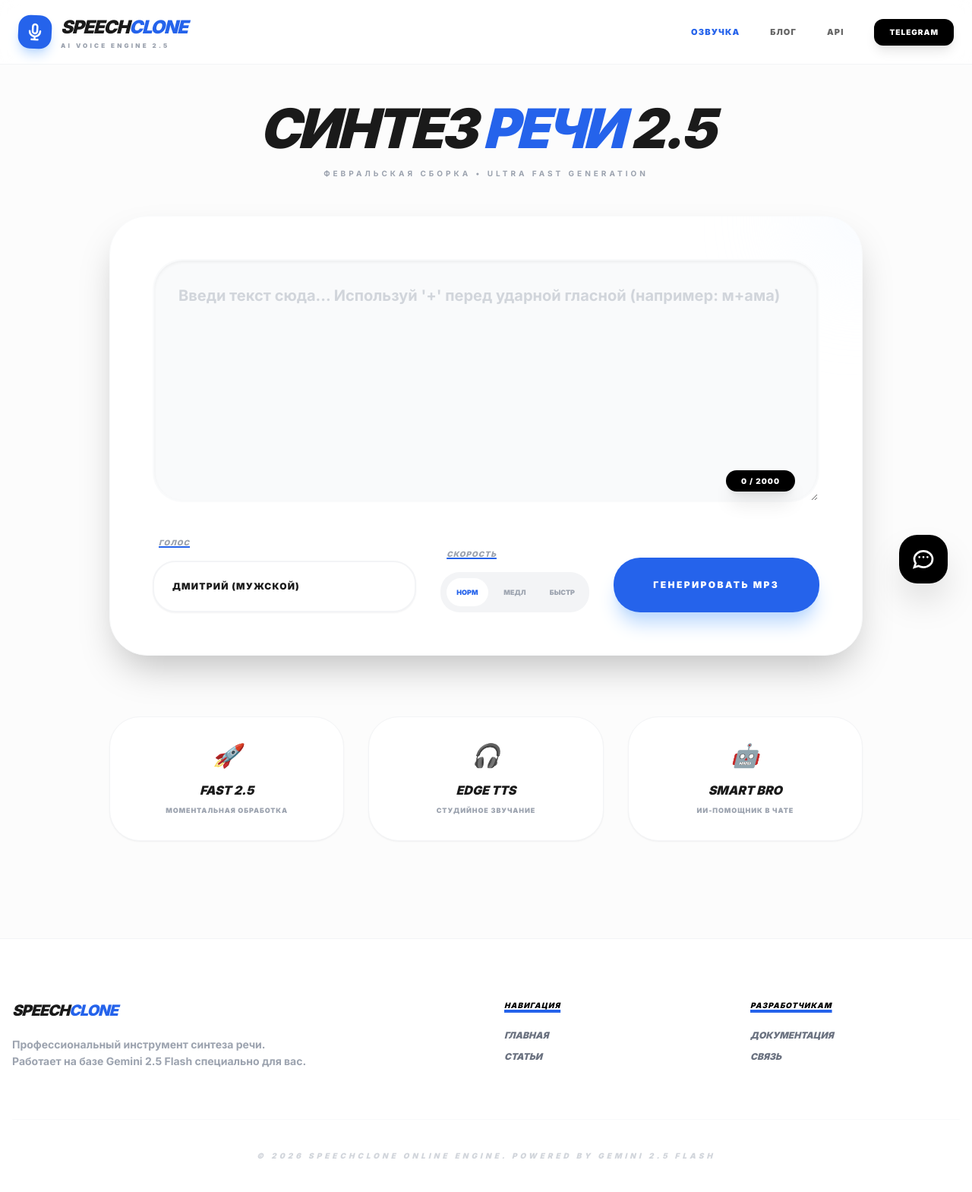
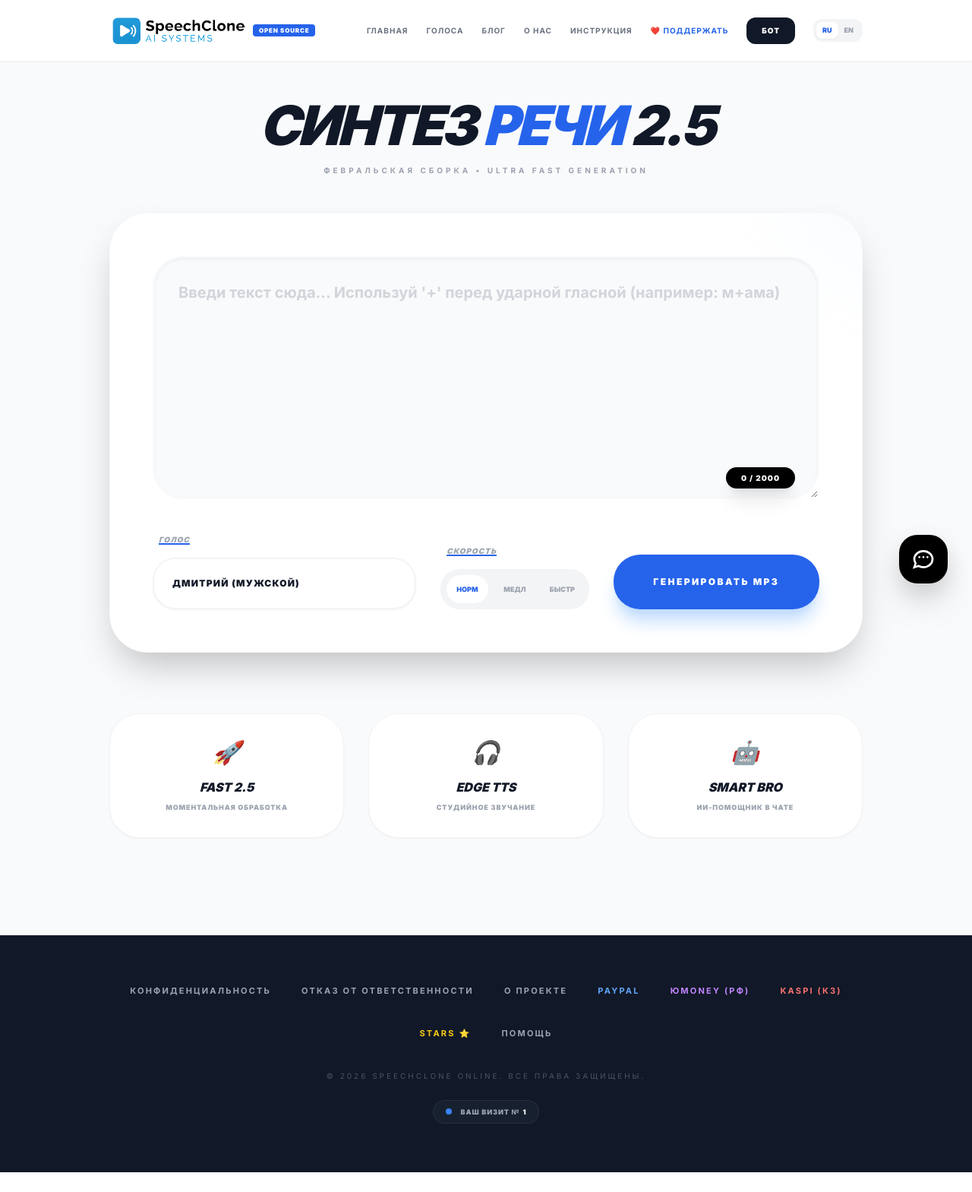
Before and after one commit to olvereal-cpu/speech-clone, a FastAPI app: page / in a window 1280 px wide. Shown: the whole page at 76% size. After the commit the page ends 1543 px from the top, so only its background shows below. Run offline with FastAPI, Linux system fonts and the light colour scheme; parts of the project's set-up code (start-up, migrations or seed data) failed here and were passed over; some libraries are stand-ins or nearby versions.

Commit message:
Update base.html

```diff
--- a/templates/base.html
+++ b/templates/base.html
@@ -3,74 +3,157 @@
 <head>
     <meta charset="UTF-8">
     <meta name="viewport" content="width=device-width, initial-scale=1.0">
-    <meta name="description" content="SpeechClone — профессиональная озвучка текста нейросетью Gemini 2.5 бесплатно.">
-    <title>{% block title %}SpeechClone — ИИ Озвучка текста онлайн{% endblock %}</title>
+
+    <title>{% block title %}SpeechClone AI — Озвучка текста нейросетью онлайн бесплатно{% endblock %}</title>
+    <meta name="description" content="{% block description %}Бесплатная озвучка текста нейросетями онлайн. Более 50 реалистичных голосов, поддержка ударений и скачивание в MP3. Лучший сервис для создания аудио из текста.{% endblock %}">
+    <meta name="keywords" content="озвучка текста, нейросеть голос, текст в речь, синтез речи онлайн, SpeechClone, скачать озвучку mp3">
+
+    <meta property="og:type" content="website">
+    <meta property="og:url" content="https://speechclone.online/">
+    <meta property="og:title" content="SpeechClone AI — Профессиональная озвучка текста">
+    <meta property="og:description" content="Озвучивайте тексты живыми голосами нейросетей. Бесплатно, быстро и качественно.">
+    <meta property="og:image" content="{{ url_for('static', path='logo.png') }}">
+
+    <meta property="twitter:card" content="summary_large_image">
+    <meta property="twitter:url" content="https://speechclone.online/">
+    <meta property="twitter:title" content="SpeechClone AI — Озвучка текста">
+    <meta property="twitter:description" content="Бесплатный синтез речи онлайн. MP3 скачивание.">
+    <meta property="twitter:image" content="{{ url_for('static', path='logo.png') }}">
+
+    <link rel="icon" type="image/png" href="{{ url_for('static', path='favicon.png') }}">
+    <link rel="canonical" href="https://speechclone.online/" />
+
+    <!-- Google Tag Manager -->
+    <script async src="https://www.googletagmanager.com/gtag/js?id=G-CHHSM6PFGH"></script>
+    <script>
+      window.dataLayer = window.dataLayer || [];
+      function gtag(){dataLayer.push(arguments);}
+      gtag('js', new Date());
+      gtag('config', 'G-CHHSM6PFGH');
+    </script>
+
+    <!-- Google AdSense -->
+    <script async src="https://pagead2.googlesyndication.com/pagead/js/adsbygoogle.js?client=ca-pub-2792779022553212" crossorigin="anonymous"></script>
 
     <script src="https://cdn.tailwindcss.com"></script>
-    <link href="https://fonts.googleapis.com/css2?family=Inter:wght@400;500;600;700;800;900&display=swap" rel="stylesheet">
+    <link rel="preconnect" href="https://fonts.googleapis.com">
+    <link rel="preconnect" href="https://fonts.gstatic.com" crossorigin>
+    <link href="https://fonts.googleapis.com/css2?family=Inter:wght@400;600;700;900&display=swap" rel="stylesheet">
 
     <style>
-        body { font-family: 'Inter', sans-serif; background-color: #fcfcfc; color: #1a1a1a; scroll-behavior: smooth; }
-        .nav-link { font-size: 11px; font-weight: 900; text-transform: uppercase; letter-spacing: 0.1em; color: #666; transition: 0.3s; }
-        .nav-link:hover { color: #2563eb; }
+        body { font-family: 'Inter', sans-serif; }
+        .transition-all { transition: all 0.3s ease; }
         .animate-fade-in { animation: fadeIn 0.5s ease-out; }
         @keyframes fadeIn { from { opacity: 0; transform: translateY(10px); } to { opacity: 1; transform: translateY(0); } }
+        html { scroll-behavior: smooth; }
+        #chat-widget { filter: drop-shadow(0 10px 15px rgba(0,0,0,0.1)); }
     </style>
 </head>
-<body class="selection:bg-blue-100">
-    <!-- ШАПКА И МЕНЮ -->
-    <header class="sticky top-0 z-[100] border-b border-gray-100 bg-white/80 backdrop-blur-md">
-        <div class="max-w-7xl mx-auto px-4 sm:px-6">
-            <div class="flex justify-between items-center py-5">
-                <a href="/" class="flex items-center gap-3 group">
-                    <div class="w-11 h-11 bg-blue-600 rounded-2xl flex items-center justify-center rotate-3 group-hover:rotate-6 transition-all shadow-lg shadow-blue-200">
-                        <svg class="w-6 h-6 text-white" fill="none" stroke="currentColor" viewBox="0 0 24 24"><path stroke-linecap="round" stroke-linejoin="round" stroke-width="2.5" d="M19 11a7 7 0 01-7 7m0 0a7 7 0 01-7-7m7 7v4m0 0H8m4 0h4m-4-8a3 3 0 01-3-3V5a3 3 0 116 0v6a3 3 0 01-3 3z"></path></svg>
-                    </div>
-                    <div class="leading-none">
-                        <span class="text-2xl font-black tracking-tighter uppercase italic">Speech<span class="text-blue-600 font-black">Clone</span></span>
-                        <div class="text-[8px] font-black text-gray-400 uppercase tracking-[0.4em] mt-1">AI Voice Engine 2.5</div>
-                    </div>
-                </a>
+<body class="bg-[#F9FAFB] text-gray-900 antialiased">
 
-                <nav class="hidden md:flex items-center gap-10">
-                    <a href="/" class="nav-link text-blue-600">Озвучка</a>
-                    <a href="/blog" class="nav-link">Блог</a>
-                    <a href="/api-docs" class="nav-link">API</a>
-                    <a href="https://t.me/speechclone" target="_blank" class="px-5 py-2.5 bg-black text-white rounded-xl text-[10px] font-black uppercase tracking-widest hover:bg-blue-600 transition-all shadow-lg">Telegram</a>
-                </nav>
-            </div>
-        </div>
-    </header>
+    <nav class="bg-white border-b border-gray-100 sticky top-0 z-50 shadow-sm">
+        <div class="max-w-5xl mx-auto px-4 h-20 flex justify-between items-center">
+            <a href="/" class="flex items-center gap-2">
+                <img src="{{ url_for('static', path='logo.png') }}" alt="SpeechClone AI" class="h-10 w-auto">
+                <span class="bg-blue-600 text-[8px] font-black text-white px-2 py-0.5 rounded uppercase tracking-widest">Open Source</span>
+            </a>
 
-    {% block content %}{% endblock %}
+            <div class="hidden md:flex items-center space-x-6">
+                <div class="flex space-x-6 font-bold text-gray-500 uppercase text-[10px] tracking-widest">
+                    <a href="/" class="hover:text-blue-600 transition-all">Главная</a>
+                    <a href="/voices" class="hover:text-blue-600 transition-all">Голоса</a>
+                    <a href="/blog" class="hover:text-blue-600 transition-all">Блог</a>
+                    <a href="/about" class="hover:text-blue-600 transition-all">О нас</a>
+                    <a href="/guide" class="hover:text-blue-600 transition-all">Инструкция</a>
+                    <a href="/contribute" class="text-blue-600 hover:text-gray-900 transition-all">❤️ Поддержать</a>
+                </div>
 
-    <!-- ПОЛНЫЙ ФУТЕР -->
-    <footer class="bg-white border-t border-gray-100 pt-20 pb-10 mt-20">
-        <div class="max-w-7xl mx-auto px-4 text-center md:text-left">
-            <div class="grid grid-cols-1 md:grid-cols-4 gap-12 mb-16 italic font-black">
-                <div class="col-span-2">
-                    <span class="text-xl uppercase tracking-tighter">Speech<span class="text-blue-600">Clone</span></span>
-                    <p class="text-gray-400 text-sm mt-5 not-italic font-bold leading-relaxed">Профессиональный инструмент синтеза речи. <br>Работает на базе Gemini 2.5 Flash специально для вас.</p>
-                </div>
-                <div>
-                    <h4 class="text-[10px] uppercase tracking-widest text-black mb-6 underline decoration-blue-600 decoration-4">Навигация</h4>
-                    <ul class="space-y-3 text-xs text-gray-500 uppercase">
-                        <li><a href="/" class="hover:text-blue-600">Главная</a></li>
-                        <li><a href="/blog" class="hover:text-blue-600">Статьи</a></li>
-                    </ul>
-                </div>
-                <div>
-                    <h4 class="text-[10px] uppercase tracking-widest text-black mb-6 underline decoration-blue-600 decoration-4">Разработчикам</h4>
-                    <ul class="space-y-3 text-xs text-gray-500 uppercase">
-                        <li><a href="/api-docs" class="hover:text-blue-600">Документация</a></li>
-                        <li><a href="https://t.me/speechclone" class="hover:text-blue-600">Связь</a></li>
-                    </ul>
+                <a href="https://t.me/speechclonebot" target="_blank" class="bg-gray-900 text-white px-5 py-2.5 rounded-xl font-black text-[10px] uppercase tracking-widest hover:bg-blue-600 transition-all">Бот</a>
+
+                <div class="flex bg-gray-100 p-1 rounded-xl ml-2">
+                    <button class="px-2 py-1 text-[9px] font-black rounded-lg bg-white shadow-sm text-blue-600">RU</button>
+                    <button onclick="alert('English version coming soon!')" class="px-2 py-1 text-[9px] font-black text-gray-400 hover:text-gray-600 transition-all">EN</button>
                 </div>
             </div>
-            <div class="border-t border-gray-50 pt-10 text-center">
-                <p class="text-[10px] font-black uppercase tracking-[0.4em] text-gray-300 italic">© 2026 SpeechClone Online Engine. Powered by Gemini 2.5 Flash</p>
+
+            <button id="mobile-menu-btn" class="md:hidden text-gray-900 focus:outline-none">
+                <svg class="w-8 h-8" fill="none" stroke="currentColor" viewBox="0 0 24 24"><path id="menu-icon" stroke-linecap="round" stroke-linejoin="round" stroke-width="2" d="M4 6h16M4 12h16M4 18h16"></path></svg>
+            </button>
+        </div>
+
+        <div id="mobile-menu" class="hidden md:hidden bg-white border-t border-gray-100 p-6 space-y-4 shadow-xl">
+            <a href="/" class="block font-black uppercase text-xs tracking-widest text-gray-900">Главная</a>
+            <a href="/voices" class="block font-black uppercase text-xs tracking-widest text-gray-900">Голоса</a>
+            <a href="/blog" class="block font-black uppercase text-xs tracking-widest text-gray-900">Блог</a>
+            <a href="/guide" class="block font-black uppercase text-xs tracking-widest text-gray-900">Инструкция</a>
+            <a href="/contribute" class="block font-black uppercase text-xs tracking-widest text-blue-600">❤️ Поддержать</a>
+            <a href="https://t.me/speechclonebot" target="_blank" class="block w-full text-center bg-blue-600 text-white py-4 rounded-2xl font-black text-xs uppercase tracking-widest">Открыть бота</a>
+        </div>
+    </nav>
+
+    <div class="min-h-screen">
+        {% block content %}{% endblock %}
+    </div>
+
+    <footer class="bg-gray-900 text-gray-400 py-16 mt-20 border-t border-gray-800">
+        <div class="max-w-5xl mx-auto px-4 text-center">
+            <div class="flex flex-wrap justify-center gap-6 md:gap-10 mb-10 text-[11px] font-bold uppercase tracking-[0.2em]">
+                <a href="/privacy" class="hover:text-white transition-all">Конфиденциальность</a>
+                <a href="/disclaimer" class="hover:text-white transition-all">Отказ от ответственности</a>
+                <a href="/about" class="hover:text-white transition-all">О проекте</a>
+                <a href="https://paypal.me/velial39@gmail.com" target="_blank" class="text-blue-400 hover:text-white transition-all">PayPal</a>
+                <a href="https://yoomoney.ru/to/ТУТ_ТВОЙ_НОМЕР" target="_blank" class="text-purple-400 hover:text-white transition-all">ЮMoney (РФ)</a>
+                <a href="https://kaspi.kz/pay/ТУТ_ID" target="_blank" class="text-red-400 hover:text-white transition-all">Kaspi (КЗ)</a>
+                <a href="https://t.me/speechclonebot?start=donate" target="_blank" class="text-yellow-400 hover:text-white transition-all">Stars ⭐️</a>
+                <a href="/guide" class="hover:text-white transition-all">Помощь</a>
+            </div>
+
+            <div class="flex flex-col items-center space-y-6">
+                <p class="text-[10px] tracking-[0.3em] uppercase text-gray-600">
+                    © 2026 SpeechClone Online. Все права защищены.
+                </p>
+
+                <div class="inline-flex items-center space-x-3 bg-gray-800/50 px-4 py-2 rounded-full border border-gray-700/50">
+                    <span class="flex h-2 w-2 relative">
+                        <span class="animate-ping absolute inline-flex h-full w-full rounded-full bg-blue-400 opacity-75"></span>
+                        <span class="relative inline-flex rounded-full h-2 w-2 bg-blue-500"></span>
+                    </span>
+                    <p class="text-[9px] font-black uppercase tracking-widest text-gray-400">
+                        Ваш визит №<span id="user-counter" class="text-white ml-1">1</span>
+                    </p>
+                </div>
             </div>
         </div>
     </footer>
+
+    <script>
+    const menuBtn = document.getElementById('mobile-menu-btn');
+    const menu = document.getElementById('mobile-menu');
+    const icon = document.getElementById('menu-icon');
+
+    if (menuBtn) {
+        menuBtn.addEventListener('click', () => {
+            const isHidden = menu.classList.toggle('hidden');
+            icon.setAttribute('d', isHidden ? 'M4 6h16M4 12h16M4 18h16' : 'M6 18L18 6M6 6l12 12');
+        });
+    }
+
+    document.addEventListener('DOMContentLoaded', () => {
+        let count = localStorage.getItem('my_visits') || 0;
+        count++;
+        localStorage.setItem('my_visits', count);
+        const counterDisplay = document.getElementById('user-counter');
+        if (counterDisplay) { counterDisplay.innerText = count; }
+
+        {% if scroll_to %}
+        const target = document.getElementById('{{ scroll_to }}');
+        if (target) {
+            setTimeout(() => {
+                target.scrollIntoView({ behavior: 'smooth' });
+            }, 500);
+        }
+        {% endif %}
+    });
+    </script>
 </body>
 </html>
```
